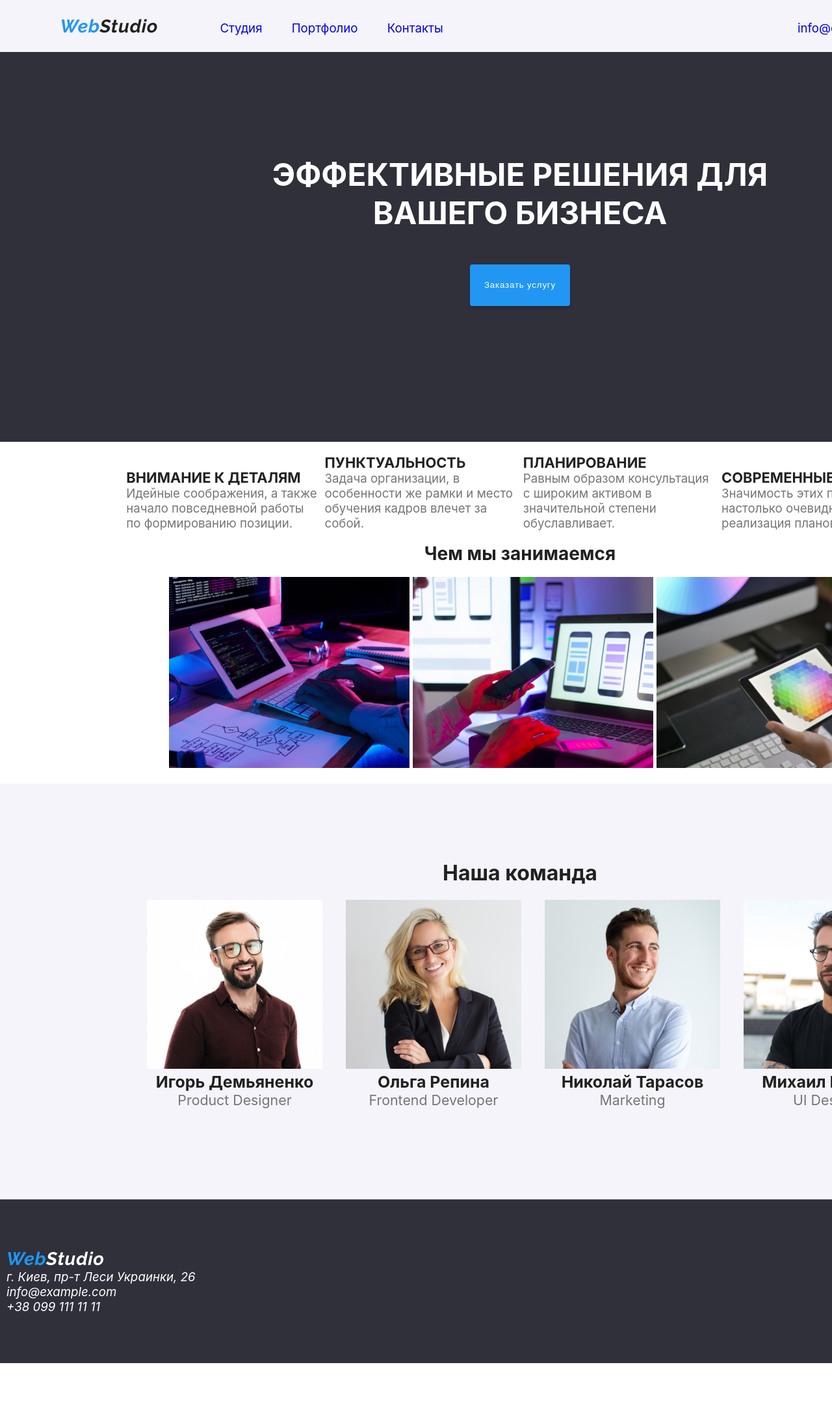
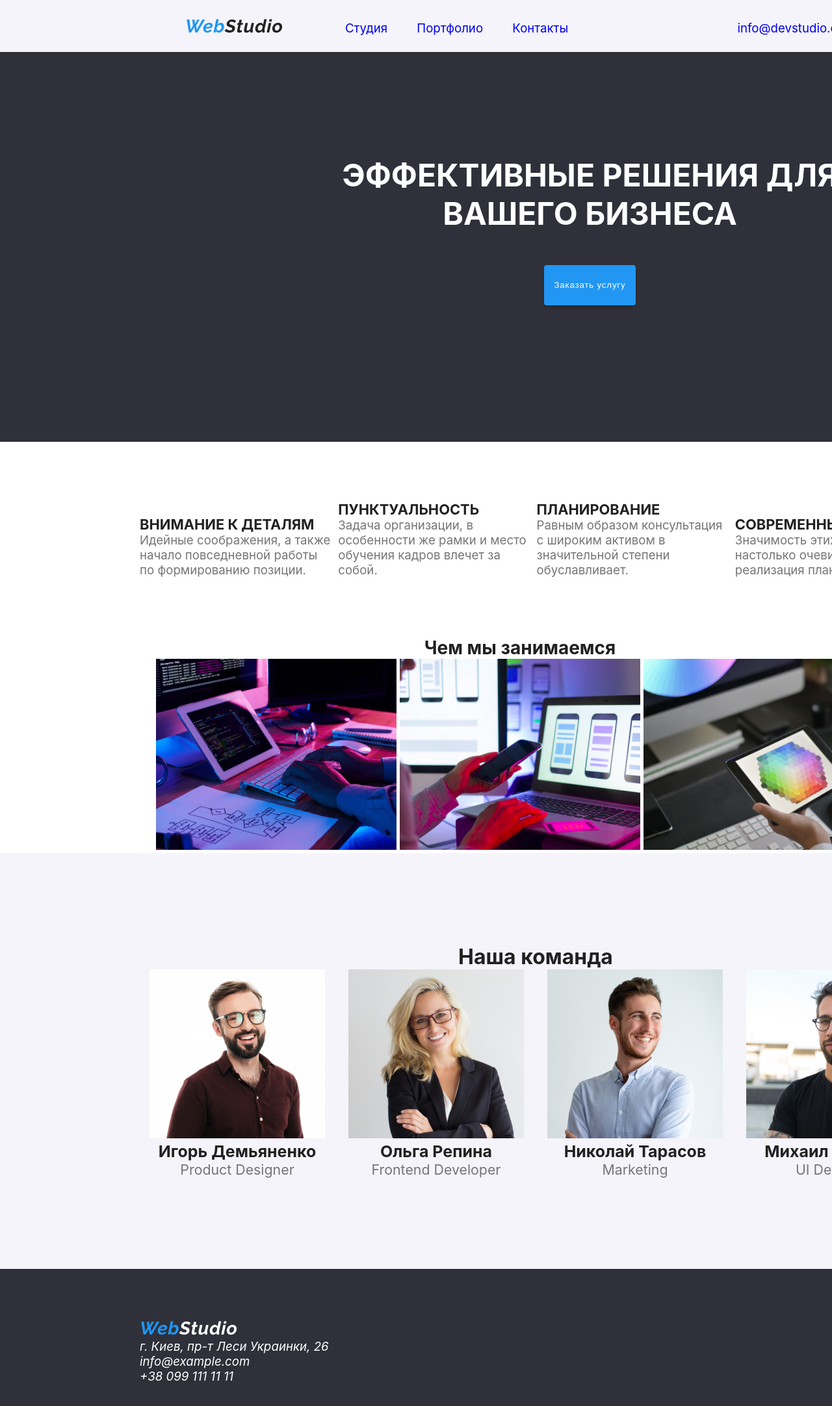
Before and after one commit to sergiikyzyma/goit-markup-hw-03, a plain HTML site: page index.html in a window 1280 px wide. Shown: the top 2164 px of the page at 65% size. Before the commit the page ends 2098 px from the top, so only its background shows below. Drawn offline with Linux system fonts and the light colour scheme.

Commit message:
editing with flex

```diff
--- a/index.html
+++ b/index.html
@@ -14,7 +14,9 @@
                     <li><a href="./index.html">Студия</a></li>
                     <li><a href="./portfolio.html">Портфолио</a></li>
                     <li><a href="#">Контакты</a></li>
-                    <li><span><a href="#">info@devstudio.com</a></span></li>
+                </menu>
+                <menu>
+                    <li><a href="#">info@devstudio.com</a></li>
                     <li><a href="#">+38 096 111 11 11</a></li>
                 </menu>
             </nav>
--- a/style.css
+++ b/style.css
@@ -2,6 +2,11 @@
 {
     font-family: "Raleway";
     src: url("./fonts/Raleway/static/Raleway-BoldItalic.ttf");
+}
+*
+{
+    padding: 0px 0px;
+    margin: 0px 0px;
 }
 body
 {
@@ -10,22 +15,16 @@ body
     font-family: -apple-system, BlinkMacSystemFont, 'Segoe UI', Roboto, Oxygen, Ubuntu, Cantarell, 'Open Sans', 'Helvetica Neue', sans-serif;
     position: absolute;
     width: 1600px;
-    padding: 0px 0px;
-    margin: 0px 0px;
 }
 h1, h2, h3
 {
     color: #212121;
     font-weight: bold;
-    padding: 0px 0px;
-    margin: 0px 0px;
 }
 li
 {
     list-style: none;
     display: inline-block;
-    padding: 0px 0px;
-    margin: 0px 0px
 }
 a
 {
@@ -33,8 +32,6 @@ a
 }
 p
 {
-    padding: 0px 0px;
-    margin: 0px 0px;
     width: 300px;
 }
 header
@@ -45,8 +42,8 @@ header
     height: 80px;
     text-align: center;
     display: flex;
-    justify-content: center;
     align-items: center;
+    padding-left: 215px;
 }
 footer
 {
@@ -56,8 +53,8 @@ footer
     height: 252px;
     text-align: left;
     display: flex;
-    justify-content: left;
     align-items: center;
+    padding-left: 215px;
 }
 .main_team
 {
@@ -69,6 +66,7 @@ footer
     display: flex;
     justify-content: center;
     align-items: center;
+    padding-left: 215px;
 }
 .main_team h1
 {
@@ -83,10 +81,11 @@ footer
     background-color: #FFFFFF;
     color: #757575;
     font-size: 14pt;
+    height: 300px;
     text-align: left;
     display: flex;
-    justify-content: center;
     align-items: center;
+    padding-left: 215px;
 }
 .task_team h3
 {
@@ -110,12 +109,8 @@ footer
     height: 640px;
     text-align: center;
     display: flex;
-    justify-content: center;
     align-items: center;
-}
-.nav_menu
-{
-    margin: -20px -30px;
+    padding-left: 215px;
 }
 .nav_menu a:hover, a:focus
 {
@@ -131,9 +126,13 @@ footer
     letter-spacing: 0.03em;
     margin-inline: 50px;
 }
-.nav_menu span
+.nav_menu >menu
 {
-    margin-left: 500px;
+    display: inline;
+}
+.nav_menu >menu:last-child
+{
+    padding-left: 215px;
 }
 .order
 {
@@ -152,10 +151,6 @@ footer
 .dream_team img
 {
     width: 270px;
-}
-.team_address
-{
-    margin: 0px -30px;
 }
 .team_address h2
 {
```
Also changed, not shown: portfolio.html (+3 -1 lines).
